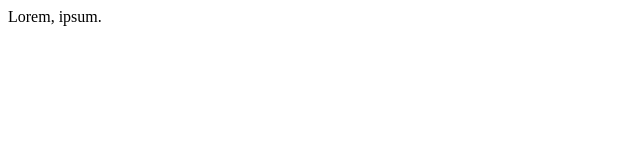
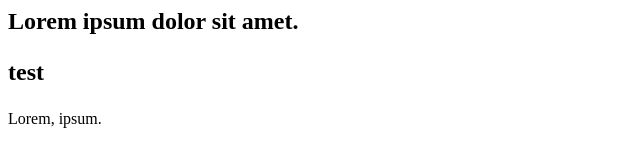
Before and after one commit to Okculufatma/kodluyoruzilkrepo, a plain HTML site: page index.html in a window 1280 px wide. Shown: the whole page, without its empty margins (0-640 px from the left). Drawn offline with Linux system fonts and the light colour scheme.

Commit message:
Send my repo

```diff
--- a/index.html
+++ b/index.html
@@ -3,8 +3,8 @@
 </h1>
 <h2>
     <p></p>
-    <p></p>
-    <p></p>
+    <p>Lorem ipsum dolor sit amet.</p>
+    <p>test</p>
 </h2>
 
 
```
